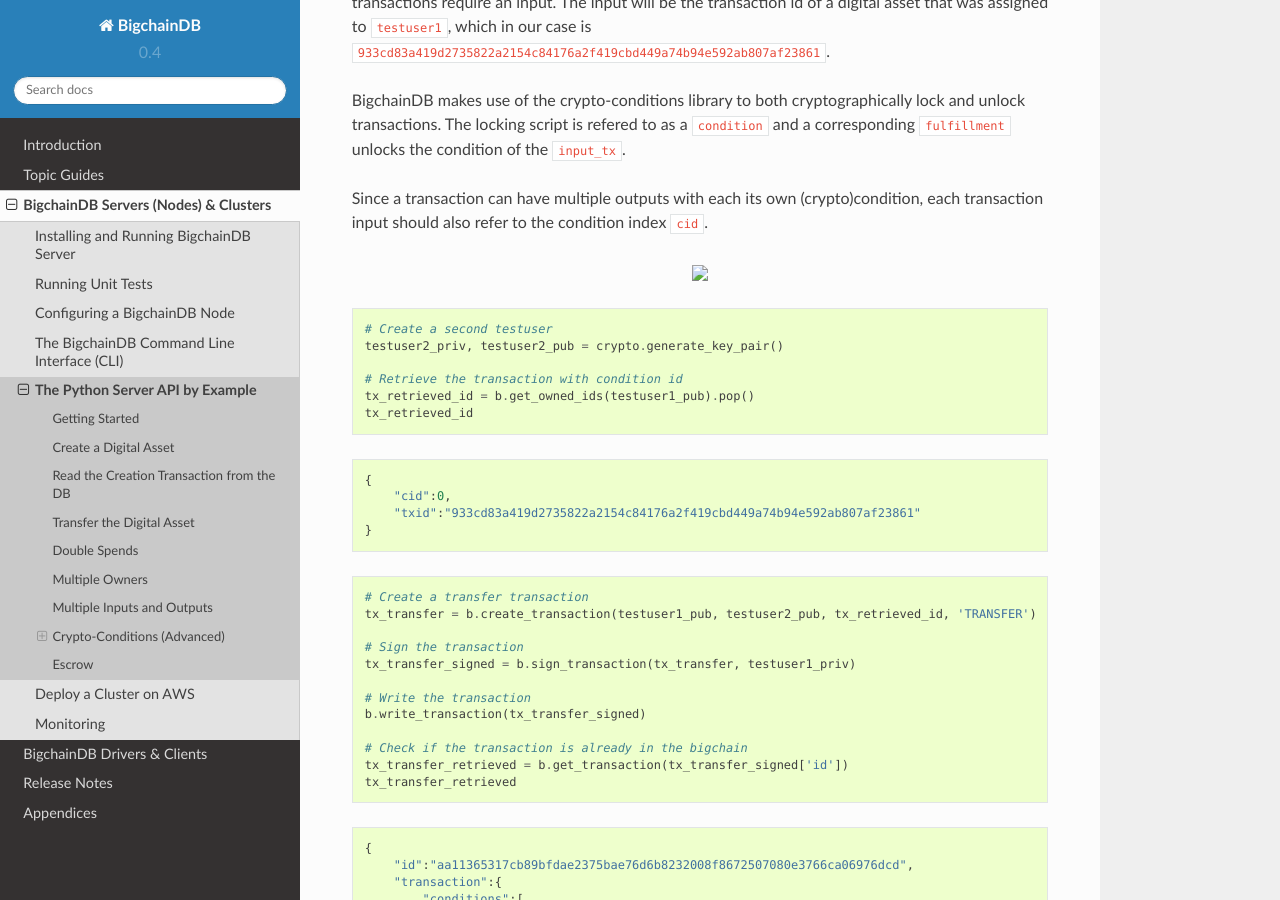
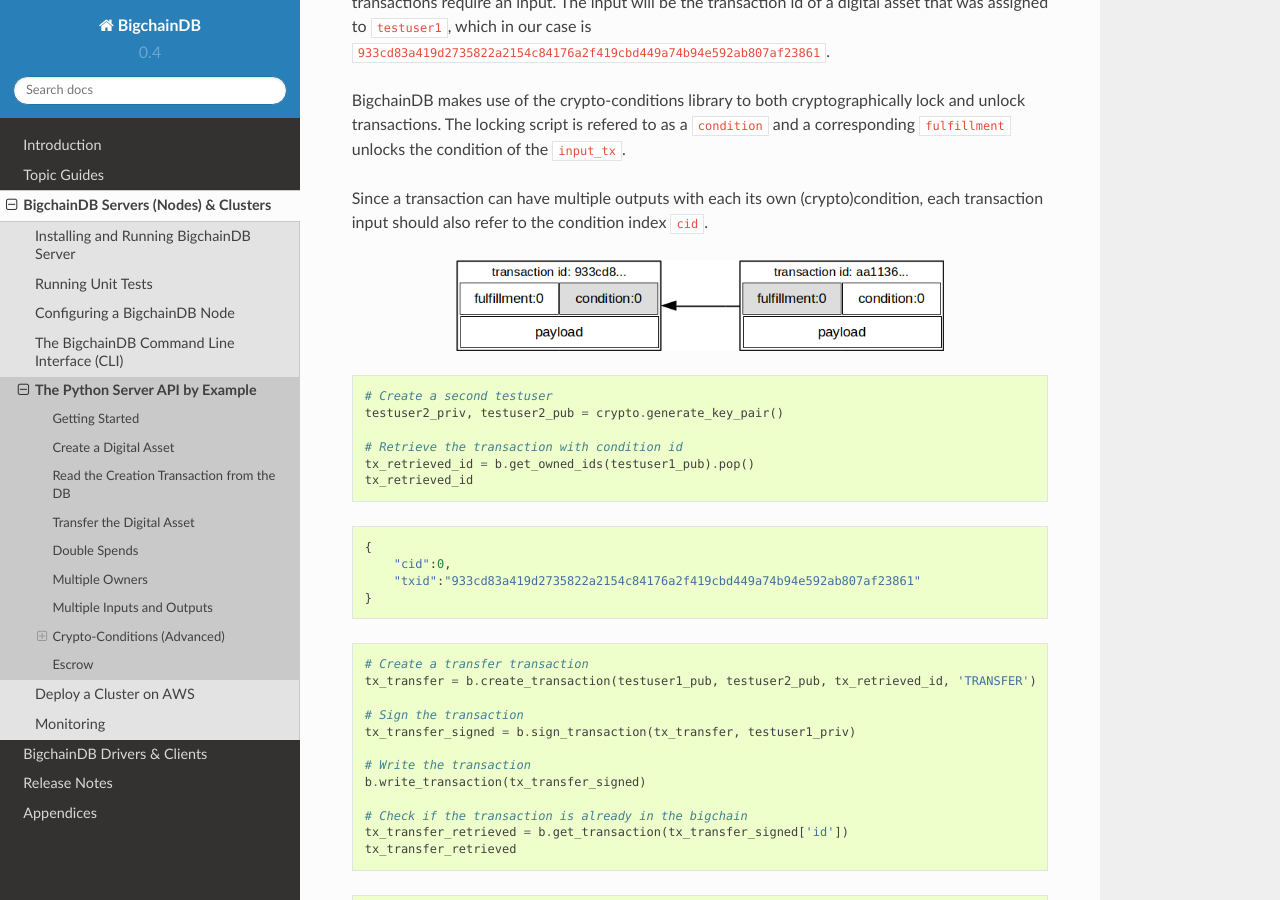
Before and after one commit to bigchaindb/bigchaindb, a Sphinx documentation site: the page built from docs/source/servers/python-server-api-examples.md, in a window 1280 px wide and 900 px high, scrolled down 2872 px. Built offline with Sphinx 7.4.7 and the Read the Docs theme 2.0.0, drawn with Linux system fonts in a browser that asks for light colours.

Commit message:
Fixed some broken image links in docs

````diff
--- a/docs/source/servers/python-server-api-examples.md
+++ b/docs/source/servers/python-server-api-examples.md
@@ -128,7 +128,7 @@
 Since a transaction can have multiple outputs with each its own (crypto)condition, each transaction input should also refer to the condition index `cid`.
 
 <p align="center">
-  <img width="70%" height="70%" src ="./_static/tx_single_condition_single_fulfillment_v1.png" />
+  <img width="70%" height="70%" src ="../_static/tx_single_condition_single_fulfillment_v1.png" />
 </p>
 
 
@@ -380,7 +380,7 @@
 The transaction will create a `fulfillment` - `condition` pair for each input, which can be refered to by `fid` and `cid` respectively.
 
 <p align="center">
-  <img width="70%" height="70%" src ="./_static/tx_multi_condition_multi_fulfillment_v1.png" />
+  <img width="70%" height="70%" src ="../_static/tx_multi_condition_multi_fulfillment_v1.png" />
 </p>
 
 ```python
@@ -1015,7 +1015,7 @@
 A threshold condition is used to represent the escrow, since BigchainDB transactions cannot have a _pending_ state.
 
 <p align="center">
-  <img width="70%" height="70%" src ="./_static/tx_escrow_execute_abort.png" />
+  <img width="70%" height="70%" src ="../_static/tx_escrow_execute_abort.png" />
 </p>
 
 The logic for switching between `execute` and `abort` conditions is conceptually simple:
@@ -1032,7 +1032,7 @@
 The above switch can be implemented as follows using threshold cryptoconditions:
 
 <p align="center">
-  <img width="100%" height="100%" src ="./_static/cc_escrow_execute_abort.png" />
+  <img width="100%" height="100%" src ="../_static/cc_escrow_execute_abort.png" />
 </p>
 
 The small circle (&#9898;) at an input of a threshold condition denotes an inversion of the fulfillment:
````
